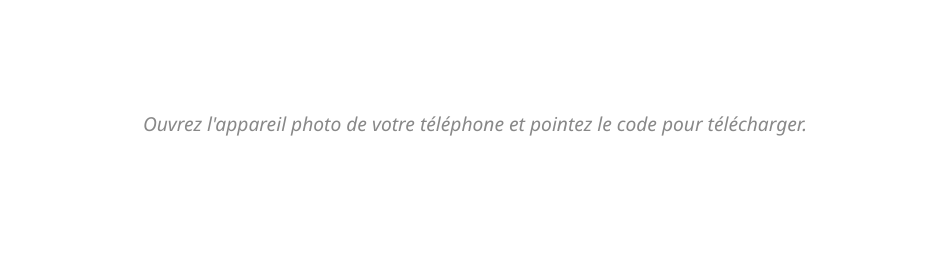
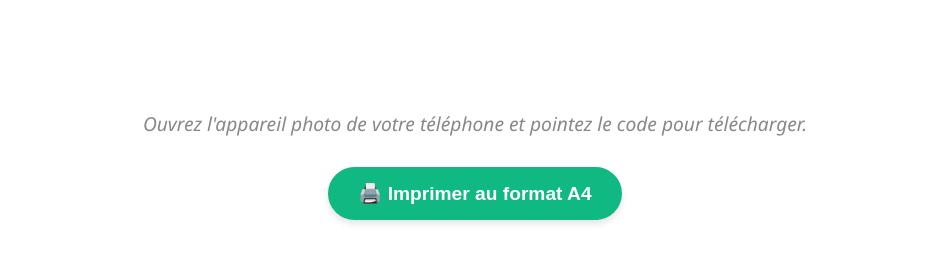
Before and after one commit to r-brochot/promed, a plain HTML site: page divers/activdos.html in a window 1280 px wide. Shown: the part 942-1202 px from the top of the page, without its empty margins (165-1114 px from the left). Before the commit the page ends 1079 px from the top, so only its background shows below. Drawn offline with Linux system fonts and the light colour scheme.

Commit message:
Update activdos.html

```diff
--- a/divers/activdos.html
+++ b/divers/activdos.html
@@ -85,6 +85,31 @@
             font-size: 1.2em;
             color: #888;
             font-style: italic;
+            margin-bottom: 30px;
+        }
+
+        /* --- BOUTON IMPRIMER --- */
+        .print-btn {
+            background-color: #10b981; /* Un beau vert qui incite à l'action */
+            color: white;
+            padding: 15px 30px;
+            border: none;
+            border-radius: 50px;
+            font-size: 1.2em;
+            font-weight: bold;
+            cursor: pointer;
+            box-shadow: 0 4px 6px rgba(0,0,0,0.1);
+            transition: all 0.2s ease;
+            display: inline-flex;
+            align-items: center;
+            gap: 10px;
+            margin-bottom: 40px;
+        }
+
+        .print-btn:hover {
+            background-color: #059669;
+            transform: translateY(-2px);
+            box-shadow: 0 6px 12px rgba(0,0,0,0.15);
         }
 
         /* --- BOUTON RETOUR ACCUEIL --- */
@@ -113,7 +138,7 @@
         /* --- STYLES SPÉCIFIQUES MÉDIA PRINT --- */
         @media print {
             body {
-                /* On annule le flexcentrage vertical pour l'impression pour éviter les calculs bizarres */
+                /* On annule le flexcentrage vertical pour l'impression */
                 display: block;
                 height: auto;
                 background-color: white;
@@ -125,7 +150,8 @@
                 margin-top: 0;
             }
 
-            .home-button {
+            /* On cache les boutons */
+            .home-button, .print-btn {
                 display: none !important;
             }
 
@@ -166,6 +192,11 @@
         <div class="footer">
             Ouvrez l'appareil photo de votre téléphone et pointez le code pour télécharger.
         </div>
+
+        <!-- BOUTON D'IMPRESSION -->
+        <button class="print-btn" onclick="window.print()">
+            🖨️ Imprimer au format A4
+        </button>
     </div>
 
 </body>
```
